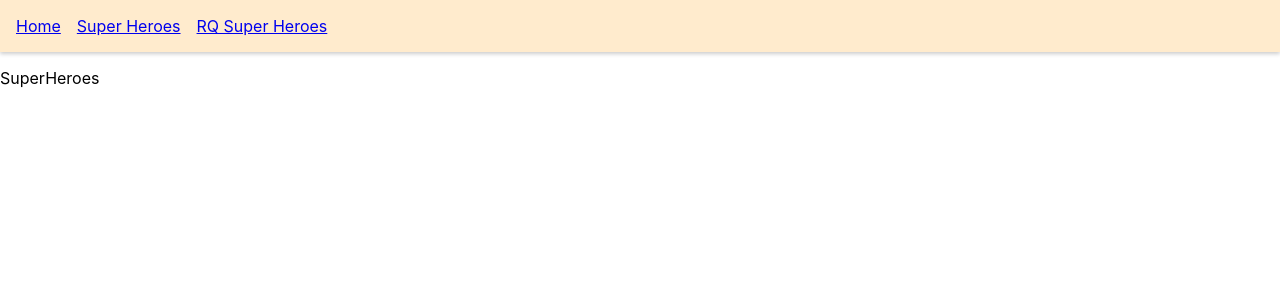
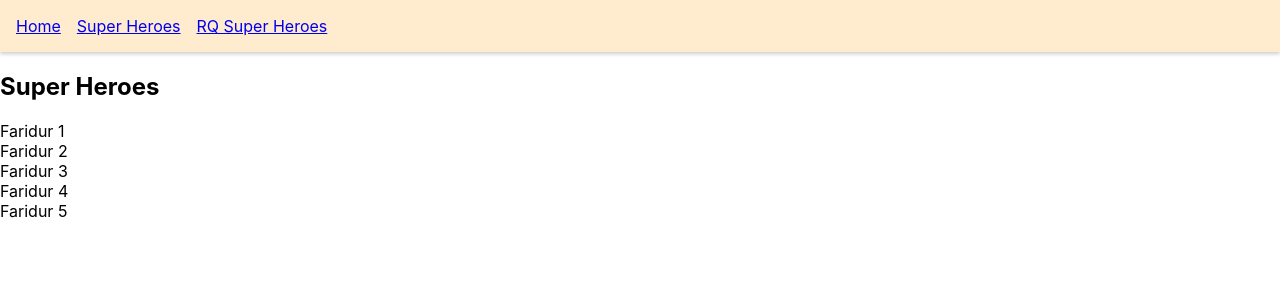
Before and after one commit to md-farid/react-query-project, a React (Create React App) app: page /super-heroes in a window 1280 px wide. Shown: the top 300 px of the page. Built offline with nearby package versions, Linux system fonts and the light colour scheme; data requests are answered from the project's data file.

Commit message:
Traditional style to fetch data in react

```diff
--- a/package.json
+++ b/package.json
@@ -6,6 +6,7 @@
     "@testing-library/jest-dom": "^5.16.5",
     "@testing-library/react": "^13.4.0",
     "@testing-library/user-event": "^13.5.0",
+    "axios": "^1.2.5",
     "json-server": "^0.17.1",
     "react": "^18.2.0",
     "react-dom": "^18.2.0",
--- a/src/components/pages/SuperHeroes.js
+++ b/src/components/pages/SuperHeroes.js
@@ -1,7 +1,29 @@
-import React from 'react';
+import axios from 'axios';
+import { useState, useEffect } from 'react';
 
 function SuperHeroes() {
-  return <div>SuperHeroes</div>;
+  const [heroes, setHeroes] = useState([]);
+  const [isLoading, setIsLoading] = useState(true);
+
+  useEffect(() => {
+    axios.get('http://localhost:4000/superheroes').then((res) => {
+      setHeroes(res.data);
+      setIsLoading(false);
+    });
+  }, []);
+
+  if (isLoading) {
+    return <h2>Loading ...</h2>;
+  }
+
+  return (
+    <div>
+      <h2>Super Heroes</h2>
+      {heroes.map((hero) => {
+        return <div key={hero.id}>{hero.name}</div>;
+      })}
+    </div>
+  );
 }
 
 export default SuperHeroes;
```
Also changed, not shown: 1 other file (tests, documents, lock files or other folders).
